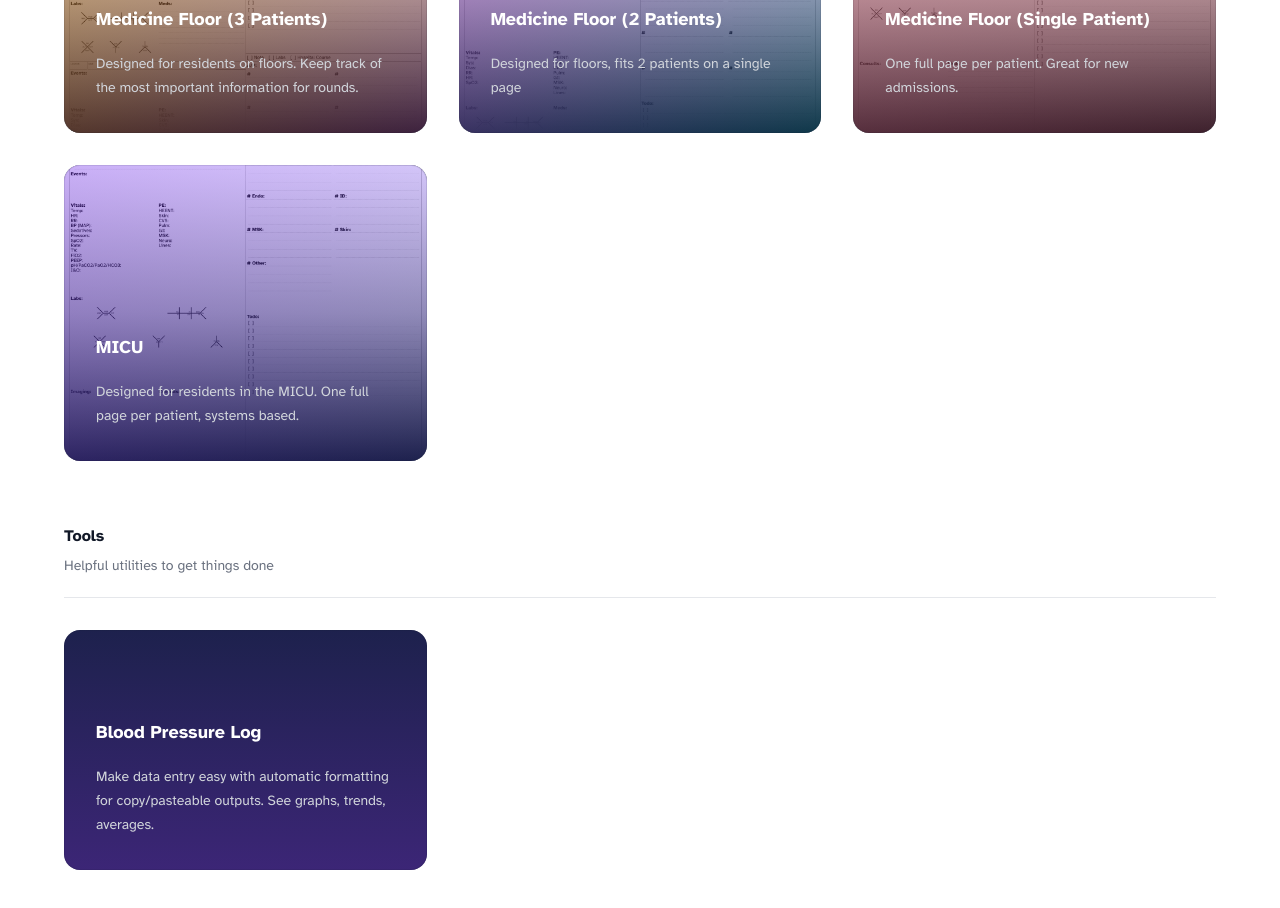
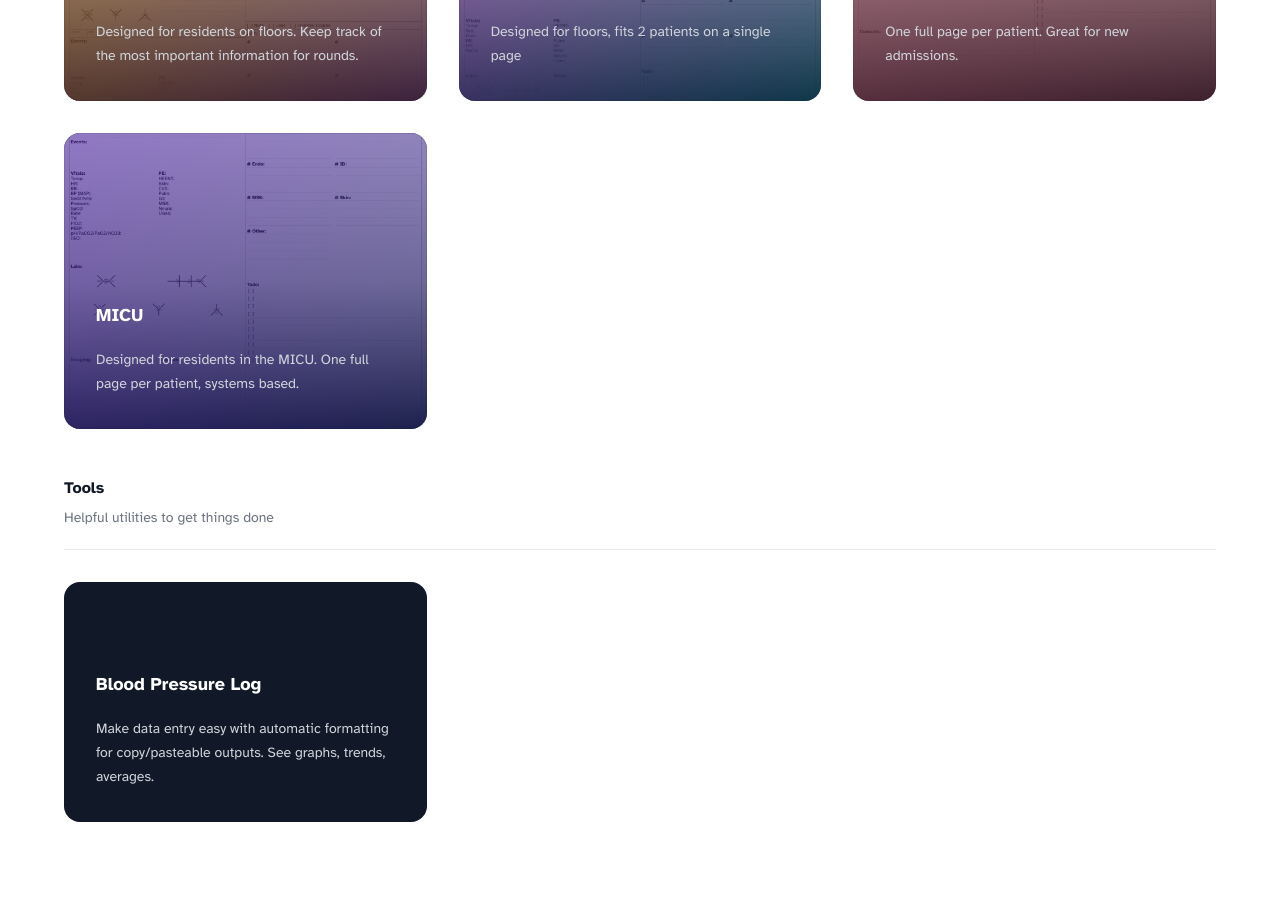
Before and after one commit to cfu288/rounding-sheets, a React (Vite) app: page / in a window 1280 px wide. Shown: the part 460-1368 px from the top of the page. After the commit the page ends 1282 px from the top, so only its background shows below. Built offline with nearby package versions, Linux system fonts and the light colour scheme; what @react-pdf/renderer would draw is missing.

Commit message:
feat: styling of homepage

```diff
--- a/src/pages/Home.tsx
+++ b/src/pages/Home.tsx
@@ -78,7 +78,7 @@ export const Home = () => {
           </p>
         </div>
         <div className="mx-auto max-w-7xl px-6 lg:px-8">
-          <div id="scutsheets" className="my-16">
+          <div id="scutsheets" className="my-8">
             <div className="border-b border-gray-200 pb-5">
               <h3 className="text-base font-semibold text-gray-900">
                 Scutsheets
@@ -99,7 +99,7 @@ export const Home = () => {
                     src={template.imagePreview}
                     className="absolute inset-0 -z-10 size-full object-cover"
                   />
-                  <div className="absolute inset-0 -z-10 bg-gradient-to-t from-gray-900 via-gray-900/40" />
+                  <div className="absolute inset-0 -z-10 bg-gradient-to-t from-gray-900 via-gray-900/60 to-gray-900/40" />
                   <div
                     className={`absolute inset-0 -z-10 bg-gradient-to-br ${
                       gradients[index % gradients.length]
@@ -119,7 +119,7 @@ export const Home = () => {
               ))}
             </div>
           </div>
-          <div id="tools" className="my-16">
+          <div id="tools" className="mt-12">
             <div className="border-b border-gray-200 pb-5">
               <h3 className="text-base font-semibold text-gray-900">Tools</h3>
               <p className="mt-2 max-w-4xl text-sm text-gray-500">
@@ -128,11 +128,11 @@ export const Home = () => {
             </div>
             <div className="mx-auto grid max-w-2xl auto-rows-fr grid-cols-1 gap-8 sm:mt-8 lg:mx-0 lg:max-w-none lg:grid-cols-3">
               <article className="relative isolate flex flex-col justify-end overflow-hidden rounded-2xl bg-gray-900 px-8 pb-8 pt-20 sm:pt-12 lg:pt-20">
-                <div
+                {/* <div
                   className={`absolute inset-0 -z-10 bg-gradient-to-t ${
                     gradients[Math.floor(Math.random() * gradients.length)]
                   }`}
-                />
+                /> */}
                 <div className="absolute inset-0 -z-10 rounded-2xl ring-1 ring-inset ring-gray-900/10" />
                 <h3 className="mt-3 text-lg/6 font-semibold text-white">
                   <a href="/tool/blood-pressure-log">
```
